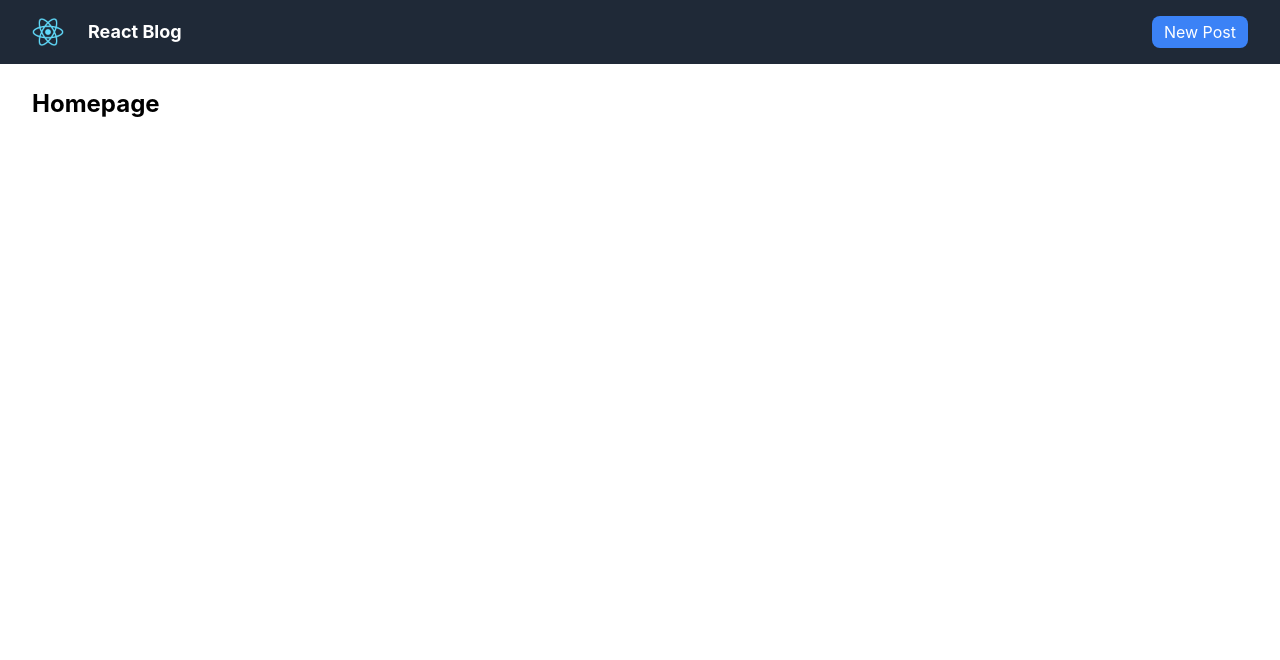
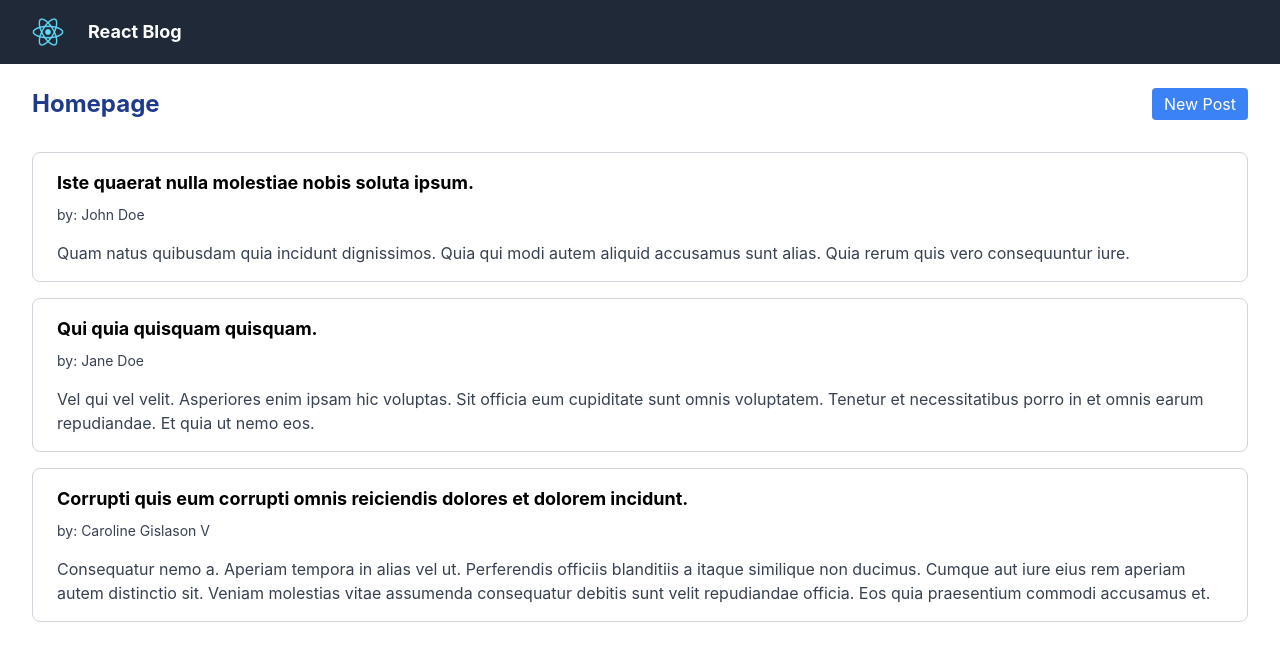
Before and after one commit to umaraziz0/simple-react-blog, a React (Create React App) app: page / in a window 1280 px wide. Shown: the top 660 px of the page. Built offline with nearby package versions, Linux system fonts and the light colour scheme.

Commit message:
feat(home): add blog list

```diff
--- a/src/App.js
+++ b/src/App.js
@@ -1,15 +1,25 @@
 import './App.css';
-import Navbar from './Navbar';
+import Blogs from './components/BlogList';
+import Navbar from './components/Navbar';
 
 const App = () => {
   return (
     <div>
       <Navbar />
 
-      <div className="container max-w-7xl my-6 mx-auto px-2 sm:px-6 lg:px-8">
-        <div>
-          <h1 className="font-bold text-2xl">Homepage</h1>
+      <div className="container max-w-7xl my-6 mx-auto px-2 space-y-8 sm:px-6 lg:px-8">
+        <div className="flex justify-between items-center">
+          <h1 className="font-bold text-2xl text-blue-900">Homepage</h1>
+
+          <button
+            type="button"
+            className="px-3 py-1 bg-blue-500 text-white rounded"
+          >
+            New Post
+          </button>
         </div>
+
+        <Blogs />
       </div>
     </div>
   );
--- /dev/null
+++ b/src/components/Blog.js
@@ -0,0 +1,5 @@
+const Blog = () => {
+  return <div>Hello</div>;
+};
+
+export default Blog;
--- /dev/null
+++ b/src/components/BlogList.js
@@ -0,0 +1,44 @@
+import { useState } from 'react';
+
+const Blogs = () => {
+  const [blogs, setBlogs] = useState([
+    {
+      id: 1,
+      author: 'John Doe',
+      title: 'Iste quaerat nulla molestiae nobis soluta ipsum.',
+      body: 'Quam natus quibusdam quia incidunt dignissimos. Quia qui modi autem aliquid accusamus sunt alias. Quia rerum quis vero consequuntur iure.',
+    },
+    {
+      id: 2,
+      author: 'Jane Doe',
+      title: 'Qui quia quisquam quisquam.',
+      body: 'Vel qui vel velit. Asperiores enim ipsam hic voluptas. Sit officia eum cupiditate sunt omnis voluptatem. Tenetur et necessitatibus porro in et omnis earum repudiandae. Et quia ut nemo eos.',
+    },
+    {
+      id: 3,
+      author: 'Caroline Gislason V',
+      title:
+        'Corrupti quis eum corrupti omnis reiciendis dolores et dolorem incidunt.',
+      body: 'Consequatur nemo a. Aperiam tempora in alias vel ut. Perferendis officiis blanditiis a itaque similique non ducimus. Cumque aut iure eius rem aperiam autem distinctio sit. Veniam molestias vitae assumenda consequatur debitis sunt velit repudiandae officia. Eos quia praesentium commodi accusamus et.',
+    },
+  ]);
+
+  return (
+    <div>
+      {blogs.map((blog) => (
+        <div
+          key={blog.id}
+          className="border border-gray-300 rounded-lg my-4 cursor-pointer hover:shadow "
+        >
+          <div className="px-6 py-4">
+            <div className="font-bold text-lg mb-2">{blog.title}</div>
+            <p className="text-gray-700 text-sm mb-4">by: {blog.author}</p>
+            <p className="text-gray-700">{blog.body}</p>
+          </div>
+        </div>
+      ))}
+    </div>
+  );
+};
+
+export default Blogs;
--- a/src/Navbar.js
+++ b/src/components/Navbar.js
@@ -41,14 +41,6 @@ const Navbar = () => {
                   </div>
                 </div>
               </div>
-              <div className="absolute inset-y-0 right-0 flex items-center pr-2 sm:static sm:inset-auto sm:ml-6 sm:pr-0">
-                <button
-                  type="button"
-                  className="px-3 py-1 bg-blue-500 text-white rounded-lg"
-                >
-                  New Post
-                </button>
-              </div>
             </div>
           </div>
 
```
